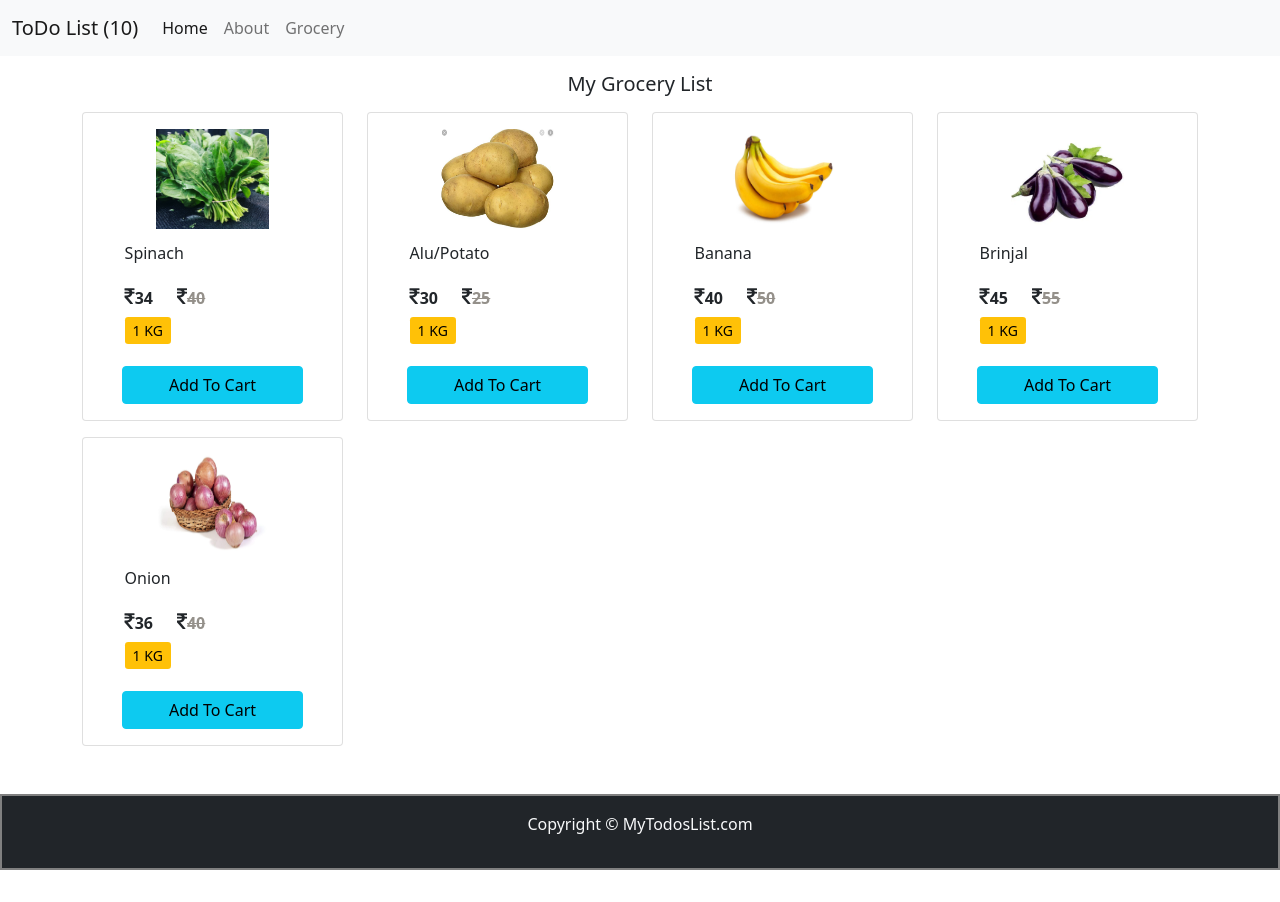
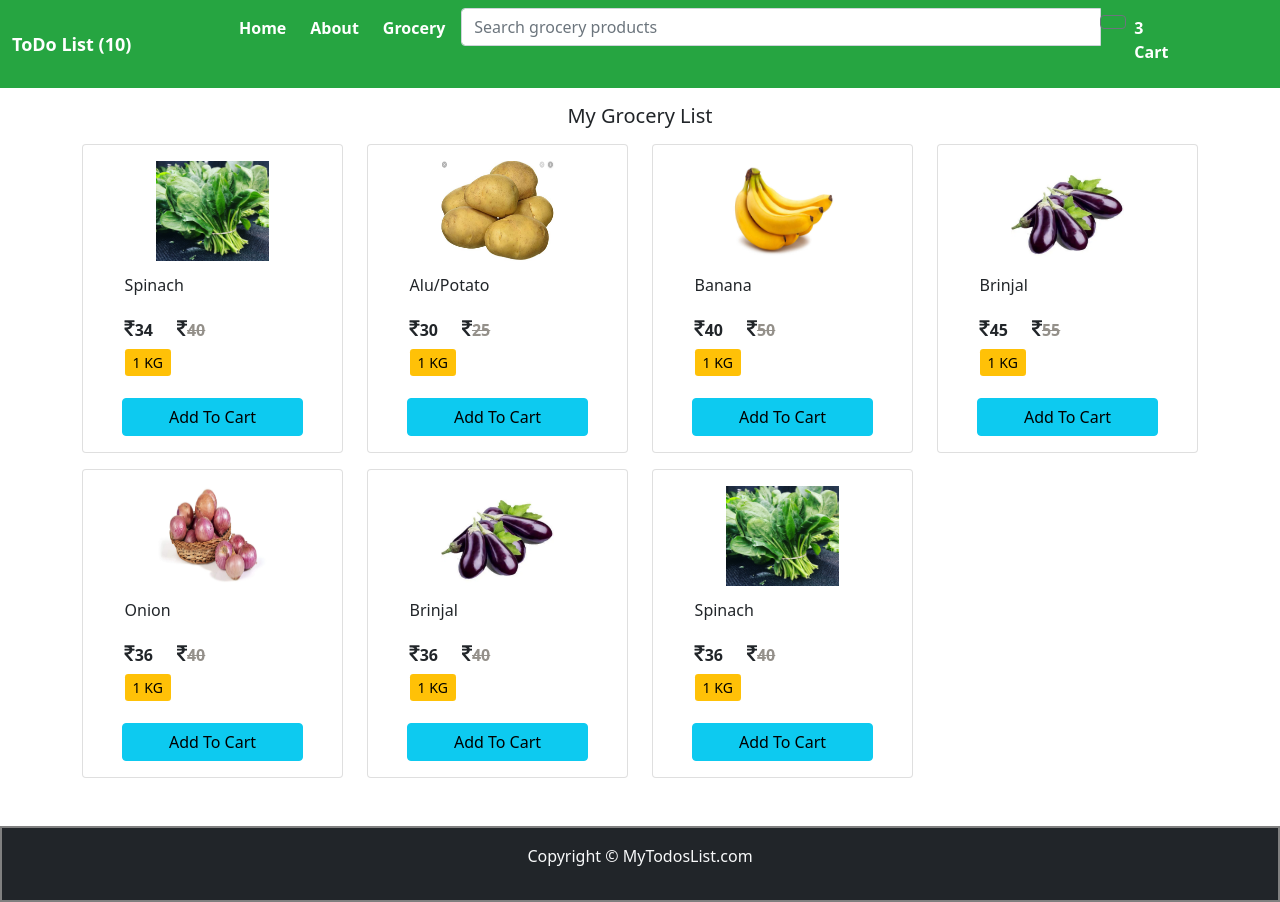
Before and after one commit to Rajan-corient/React-ToDo-List, a React (Create React App) app: page /grocery in a window 1280 px wide. Before the commit the page ends 870 px from the top, so only its background shows below. Built offline with nearby package versions, Linux system fonts and the light colour scheme.

Commit message:
navbar design added

```diff
--- a/package.json
+++ b/package.json
@@ -3,6 +3,12 @@
   "version": "0.1.0",
   "private": true,
   "dependencies": {
+    "@fortawesome/fontawesome": "^1.1.8",
+    "@fortawesome/fontawesome-free-solid": "^5.0.13",
+    "@fortawesome/fontawesome-svg-core": "^6.1.1",
+    "@fortawesome/free-regular-svg-icons": "^6.1.1",
+    "@fortawesome/free-solid-svg-icons": "^6.1.1",
+    "@fortawesome/react-fontawesome": "^0.1.18",
     "@testing-library/jest-dom": "^5.14.1",
     "@testing-library/react": "^11.2.7",
     "@testing-library/user-event": "^12.8.3",
--- a/src/my_component/Header.js
+++ b/src/my_component/Header.js
@@ -1,10 +1,16 @@
 import React from "react";
 import PropTypes from "prop-types";
 import { Link } from "react-router-dom";
+import "./Header.scss";
 
 export default function Header(props) {
+
+  let headerStyle = {
+    backgroundColor: '#26a541'
+  }
+
   return (
-    <nav className="navbar navbar-expand-lg navbar-light bg-light">
+    <nav className="navbar navbar-expand-lg" style={headerStyle}>
       <div className="container-fluid">
         <Link className="navbar-brand" to="/">
           {props.title} ({props.count})
@@ -16,12 +22,11 @@ export default function Header(props) {
           data-bs-target="#navbarSupportedContent"
           aria-controls="navbarSupportedContent"
           aria-expanded="false"
-          aria-label="Toggle navigation"
-        >
+          aria-label="Toggle navigation">
           <span className="navbar-toggler-icon"></span>
         </button>
         <div className="collapse navbar-collapse" id="navbarSupportedContent">
-          <ul className="navbar-nav me-auto mb-2 mb-lg-0">
+          <ul className="navbar-nav me-auto mb-2 nav-ul">
             <li className="nav-item">
               <Link className="nav-link active" aria-current="page" to="/">
                 Home
@@ -35,8 +40,34 @@ export default function Header(props) {
             <li className="nav-item">
               <Link className="nav-link" to="/grocery">
                 Grocery
+                <i className=""></i>
               </Link>
             </li>
+
+            <li className="mr-6">
+              <div className="input-group mb-3">
+                <input type="text" className="form-control"
+                placeholder="Search grocery products"
+                aria-label="Recipient's username" aria-describedby="basic-addon2"
+                style={{ width: '40rem' }}/>
+                <div className="input-group-append">
+                  <button className="btn btn-outline-secondary" type="button">
+                    <i class="fa-regular fa-magnifying-glass"></i>
+                  </button>
+                </div>
+              </div>
+            </li>
+
+            <li className="nav-item">
+              <Link className="nav-link" to="/">
+                <span>
+                  <i className="fa-regular fa-cart-shopping"></i>
+                  </span>
+                <div className="cart-count">3</div>
+                <span>Cart</span>
+              </Link>
+            </li>
+
           </ul>
           {props.searchbar ? (
             <form className="d-flex">
--- /dev/null
+++ b/src/my_component/Header.scss
@@ -0,0 +1,24 @@
+.navbar-brand {
+    color: #fff;
+    font-size: 18px;
+    font-weight: bold;
+}
+
+.nav-item .nav-link {
+    color: #fff;
+    font-size: 16px;
+    font-weight: bold;
+}
+
+.nav-ul {
+    width: 100%;
+    display: flex;
+    justify-content: center;
+
+    .nav-item {
+        align-items: center;
+        margin-right: 0.5rem;
+    }
+
+
+}
--- a/src/my_component/grocery/Grocery.js
+++ b/src/my_component/grocery/Grocery.js
@@ -1,11 +1,10 @@
 import React from "react";
-import { GroceryList } from "./groceryList";
 import spinach from '../../assets/spinach.jpeg'
 import banana from '../../assets/banana.jpeg'
 import potato from '../../assets/potato.png'
 import brinjal from '../../assets/brinjal.jpeg'
 import onion from '../../assets/onion.jpg'
-
+import { GroceryList } from "./GoceryList";
 
 export class Grocery extends React.Component {
 
@@ -59,6 +58,24 @@ export class Grocery extends React.Component {
                     discountedPricePerKg: 36,
                     weight: '1 KG',
                     count: 0
+                }   ,
+                {
+                    id: 6,
+                    name: 'Brinjal',
+                    img: brinjal,
+                    actualPricePerKg: 40,
+                    discountedPricePerKg: 36,
+                    weight: '1 KG',
+                    count: 0
+                },
+                {
+                    id: 7,
+                    name: 'Spinach',
+                    img: spinach,
+                    actualPricePerKg: 40,
+                    discountedPricePerKg: 36,
+                    weight: '1 KG',
+                    count: 0
                 }
             ]
         }
```
Also changed, not shown: src/my_component/grocery/GoceryList.js (renamed from src/my_component/grocery/groceryList.js), 1 other file (tests, documents, lock files or other folders).
